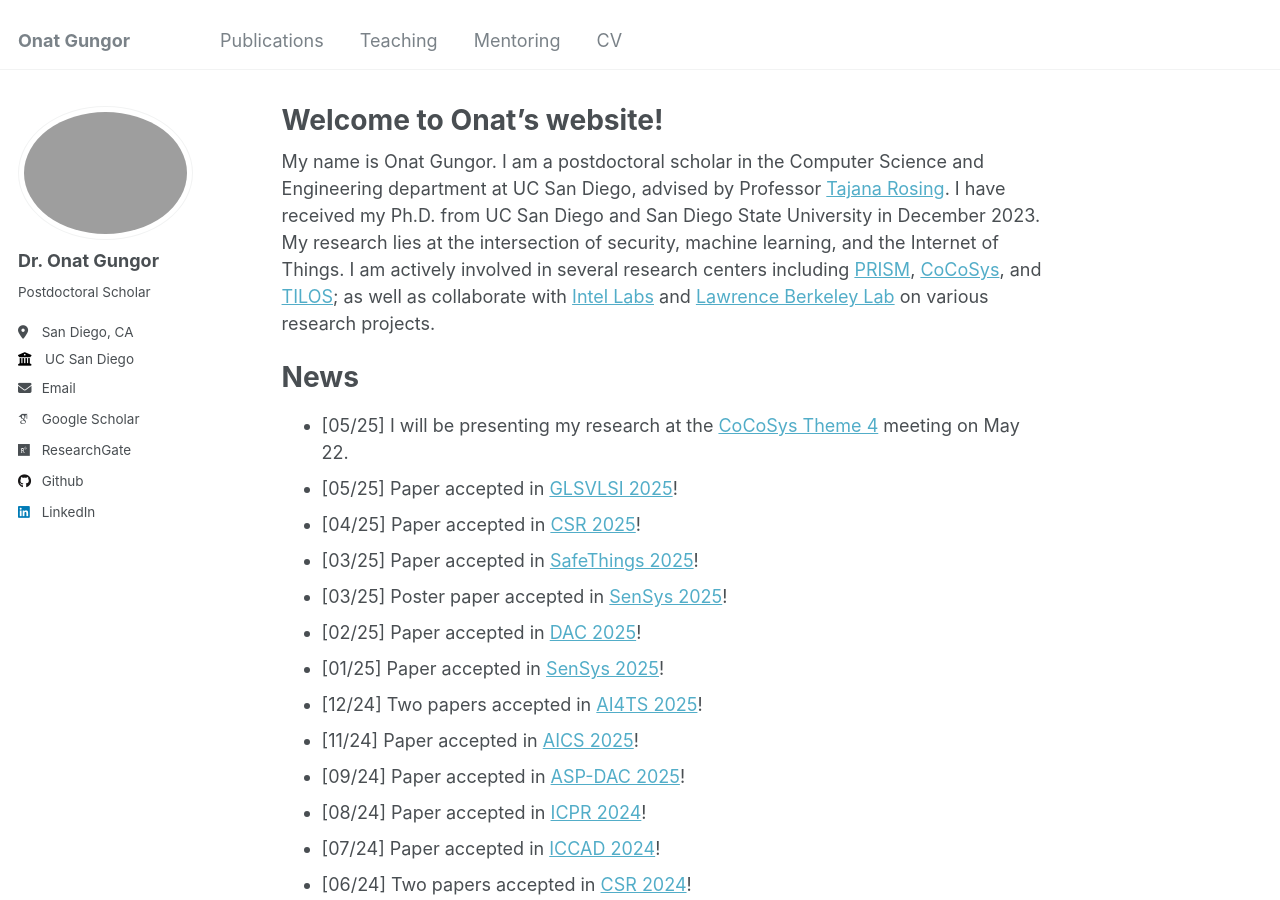
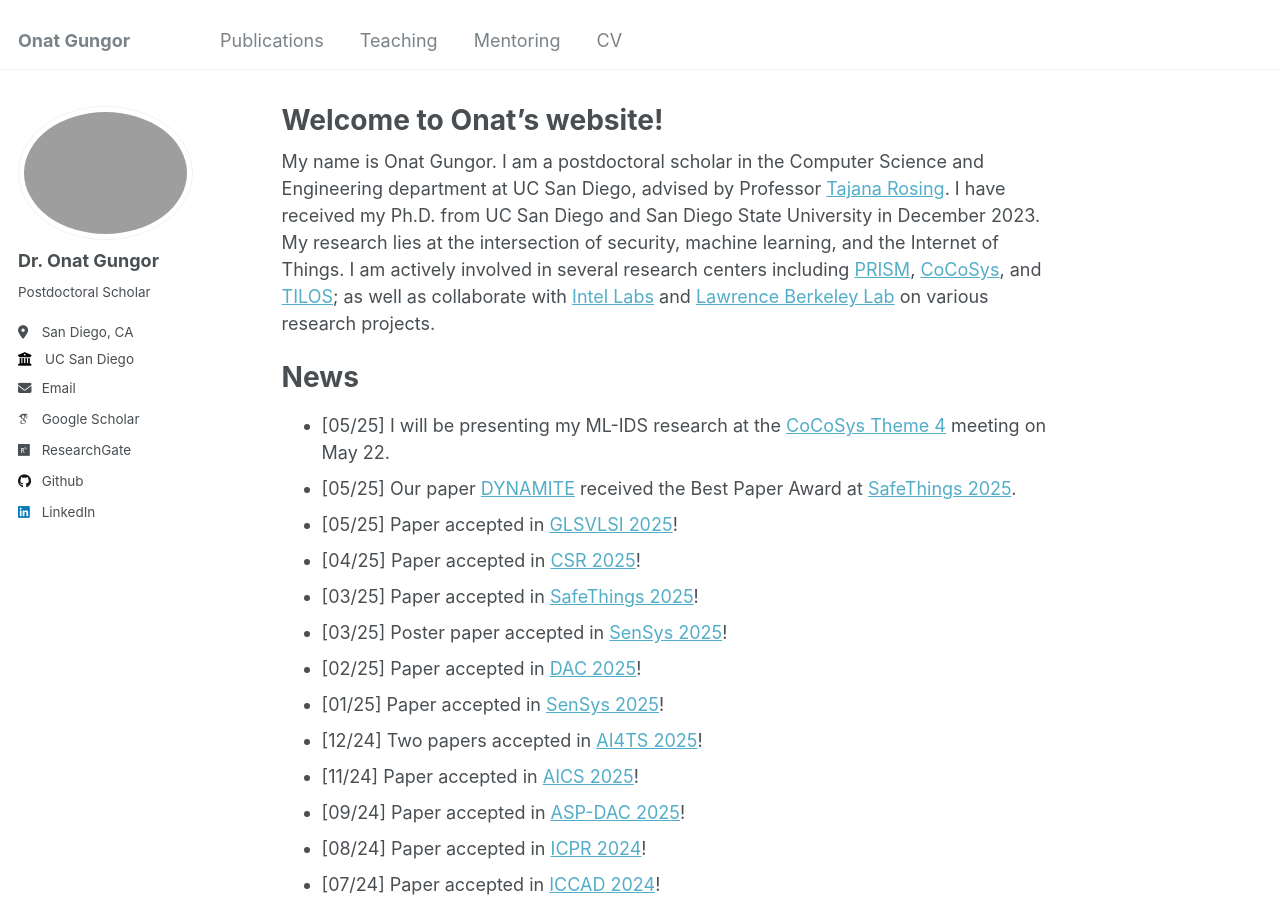
Before and after one commit to onatucsd/onatucsd.github.io, a Jekyll site: the page built from _pages/about.md, in a window 1280 px wide and 900 px high. Built offline with Jekyll 4.4.1, drawn with Linux system fonts in a browser that asks for light colours; some web fonts are replaced.

Commit message:
Update about.md

```diff
--- a/_pages/about.md
+++ b/_pages/about.md
@@ -11,7 +11,8 @@ My name is Onat Gungor. I am a postdoctoral scholar in the Computer Science and
 
 News
 ======
-* [05/25] I will be presenting my research at the [CoCoSys Theme 4](https://cocosys.ece.gatech.edu/theme-4/) meeting on May 22.
+* [05/25] I will be presenting my ML-IDS research at the [CoCoSys Theme 4](https://cocosys.ece.gatech.edu/theme-4/) meeting on May 22.
+* [05/25] Our paper [DYNAMITE](https://arxiv.org/abs/2504.13301) received the Best Paper Award at [SafeThings 2025](https://safethings25.ieee-security.org).
 * [05/25] Paper accepted in [GLSVLSI 2025](https://www.glsvlsi.org)!
 * [04/25] Paper accepted in [CSR 2025](https://www.ieee-csr.org)!
 * [03/25] Paper accepted in [SafeThings 2025](https://safethings25.ieee-security.org)!
```
